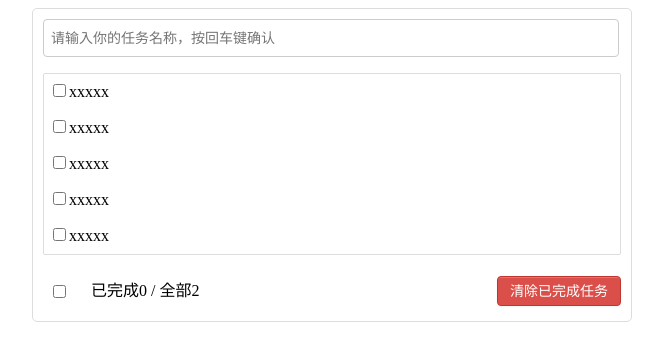
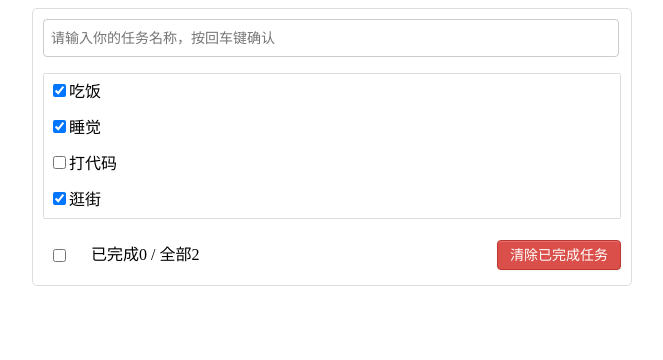
Before and after one commit to Axehco/ReactNotes, a React (Create React App) app: page / in a window 1280 px wide. Shown: the top 360 px of the page, without its empty margins (308-971 px from the left). Built offline with nearby package versions, Linux system fonts and the light colour scheme.

Commit message:
062_TodoList案例_删除一个todo

```diff
--- a/package.json
+++ b/package.json
@@ -6,6 +6,8 @@
     "@testing-library/jest-dom": "^5.16.5",
     "@testing-library/react": "^13.4.0",
     "@testing-library/user-event": "^13.5.0",
+    "nanoid": "^4.0.0",
+    "prop-types": "^15.8.1",
     "react": "^18.2.0",
     "react-dom": "^18.2.0",
     "react-scripts": "5.0.1",
--- a/src/App.jsx
+++ b/src/App.jsx
@@ -5,12 +5,40 @@ import Footer from './components/Footer'
 import './App.css'
 
 export default class App extends Component {
+
+  state = {
+    todos: [
+      { id: '001', name: '吃饭', done: true },
+      { id: '002', name: '睡觉', done: true },
+      { id: '003', name: '打代码', done: false },
+      { id: '004', name: '逛街', done: true },
+    ]
+  }
+
+  addtodo = (todoObj) => {
+    const { todos } = this.state
+    const newTodos = [todoObj, ...todos]
+    this.setState({ todos: newTodos })
+  }
+
+  // 祖孙关系 要传给Item
+  updateTodo = (id, done) => {
+    const { todos } = this.state
+    const newTodos = todos.map((todoObj) => {
+      if (todoObj.id === id) return { ...todoObj, done }
+      else return todoObj
+    })
+    this.setState({todos:newTodos})
+  }
+
   render() {
+    const { todos } = this.state
+
     return (
       <div className="todo-container">
         <div className="todo-wrap">
-          <Header />
-          <List />
+          <Header addtodo={this.addtodo} />
+          <List todos={todos} updateTodo={this.updateTodo} />
           <Footer />
         </div>
       </div>
--- a/src/components/Header/index.jsx
+++ b/src/components/Header/index.jsx
@@ -1,11 +1,28 @@
 import React, { Component } from 'react';
+import PropTypes from 'prop-types'
+import {nanoid} from 'nanoid'
 import './index.css'
 
 export default class Header extends Component {
+
+  static propTypes = {
+    addtodo: PropTypes.func.isRequired
+  }
+
+  handleKeyUp = (event) => {
+    if (event.keyCode !== 13) return
+    if (event.target.value.trim() === '') {
+      alert('输入不能为空')
+      return
+    }
+    // console.log(event.target.value)
+    this.props.addtodo({id:nanoid(), name: event.target.value, done: true})
+  }
+
   render() {
     return (
       <div className="todo-header">
-        <input type="text" placeholder="请输入你的任务名称，按回车键确认" />
+        <input onKeyUp={this.handleKeyUp} type="text" placeholder="请输入你的任务名称，按回车键确认" />
       </div>
     );
   }
--- a/src/components/Item/index.jsx
+++ b/src/components/Item/index.jsx
@@ -2,15 +2,32 @@ import React, { Component } from 'react';
 import './index.css'
 
 export default class Item extends Component {
+
+  state = {mouse: false}  // 标识鼠标移入移出
+
+  handleMouse = (flag) => {
+    return () => {
+      this.setState({mouse: flag})
+    }
+  }
+
+  handleCheck = (id) => {
+    return (event) => {
+      // console.log(id, event.target.checked)
+      this.props.updateTodo(id, event.target.checked)
+    }
+  }
+
   render() {
+    const {id, name, done} = this.props
     return (
       <div>
-        <li>
+        <li style={{backgroundColor:this.state.mouse ? '#ddd' : 'white'}} onMouseLeave={this.handleMouse(false)} onMouseEnter={this.handleMouse(true)}>
           <label>
-            <input type="checkbox" />
-            <span>xxxxx</span>
+            <input type="checkbox" defaultChecked={done} onChange={this.handleCheck(id)} />
+            <span>{name}</span>
           </label>
-          <button className="btn btn-danger" style={{ display: 'none' }}>删除</button>
+          <button className="btn btn-danger" style={{ display: this.state.mouse ? 'block' : 'none'}}>删除</button>
         </li>
       </div>
     );
--- a/src/components/List/index.jsx
+++ b/src/components/List/index.jsx
@@ -1,16 +1,24 @@
 import React, { Component } from 'react';
+import PropTypes from 'prop-types'
 import Item from '../Item'
 import './index.css'
 
 export default class List extends Component {
+  static propTypes = {
+    todos: PropTypes.array.isRequired,
+    updateTodo: PropTypes.func.isRequired
+  }
+
   render() {
+    const {todos, updateTodo} = this.props
+
     return (
       <ul className="todo-main">
-        <Item />
-        <Item />
-        <Item />
-        <Item />
-        <Item />
+        {
+          todos.map((todo) => {
+            return <Item key={todo.id} {...todo} updateTodo={updateTodo} />
+          })
+        }
       </ul>
     );
   }
```
Also changed, not shown: 1 other file (tests, documents, lock files or other folders).
